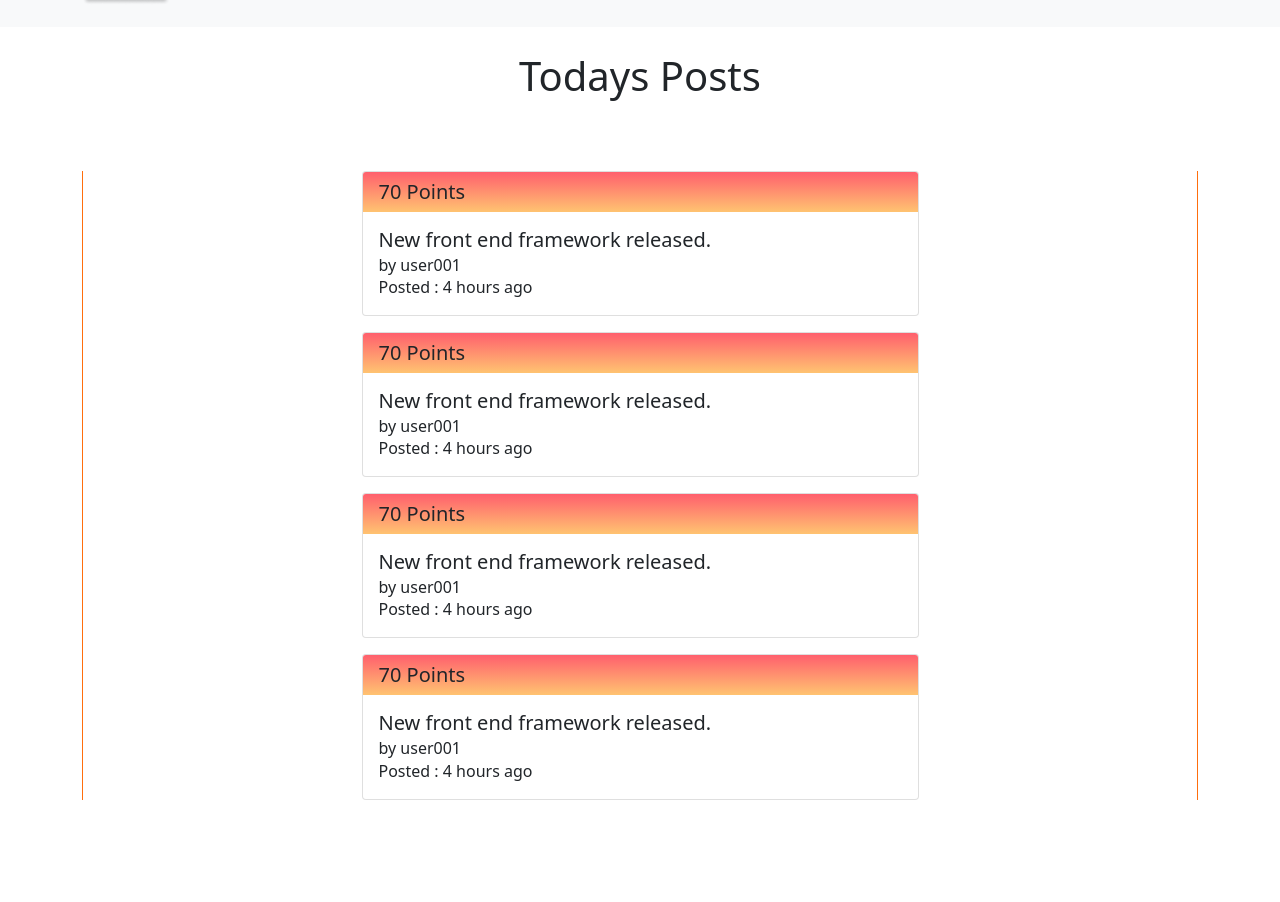
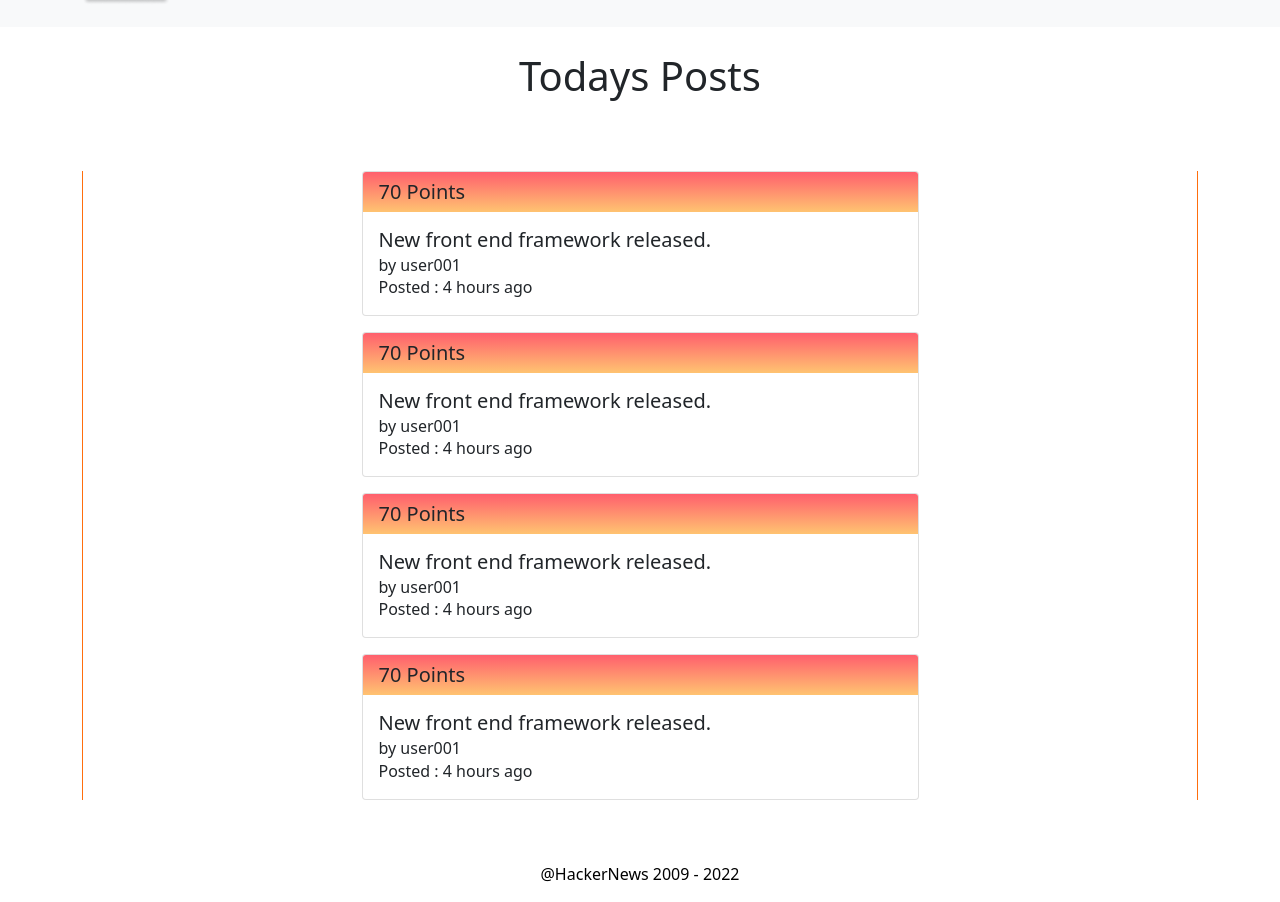
Before and after one commit to gavinev98/HackerNewsRedesign, a React (Create React App) app: page / in a window 1280 px wide. Shown: the part 99-1001 px from the top of the page. Before the commit the page ends 899 px from the top, so only its background shows below. Built offline with nearby package versions, Linux system fonts and the light colour scheme.

Commit message:
Implemented footer.

```diff
--- /dev/null
+++ b/src/components/Footer/Footer.jsx
@@ -0,0 +1,13 @@
+import React from 'react';
+import { StyledFooter } from './Footer.styled';
+
+
+const Footer = () => {
+    return (
+        <StyledFooter className="footer">
+        <p>@HackerNews 2009 - 2022</p>
+      </StyledFooter>
+    );
+};
+
+export default Footer;
--- /dev/null
+++ b/src/components/Footer/Footer.styled.js
@@ -0,0 +1,9 @@
+import styled from "styled-components";
+
+
+export const StyledFooter = styled.footer`
+    flex-shrink: 0;
+    text-align: center;
+    background-color: white;
+    color: black;
+`
--- a/src/components/HomeScreen/HomeScreen.jsx
+++ b/src/components/HomeScreen/HomeScreen.jsx
@@ -1,5 +1,6 @@
 import React from 'react';
 import { Container } from 'react-bootstrap';
+import Footer from '../Footer/Footer';
 import Posts from '../Posts/Posts';
 
 
@@ -8,6 +9,7 @@ const HomeScreen = () => {
         <Container fluid>
               <h1 style={{textAlign : 'center', paddingTop: '2%'}}>Todays Posts</h1>
               <Posts />
+              <Footer />
         </Container>
     );
 };
--- a/src/components/Posts/Posts.jsx
+++ b/src/components/Posts/Posts.jsx
@@ -6,7 +6,7 @@ import { StyledStack } from './Posts.styled';
 
 const Posts = () => {
     return (
-        <Container style={{ paddingTop : '5%'}}>
+        <Container style={{ paddingTop : '5%', paddingBottom: '5%'}}>
            <StyledStack  gap={3}>
                 <Post />
                 <Post />
```
